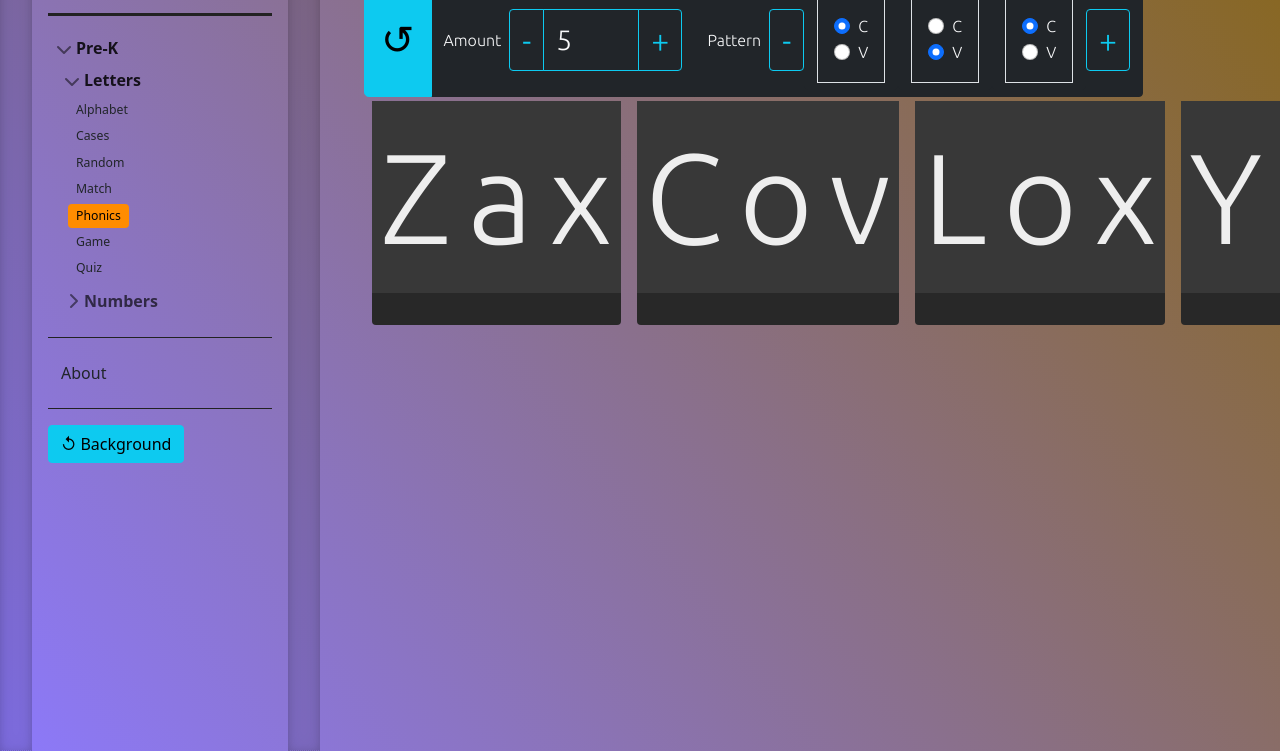
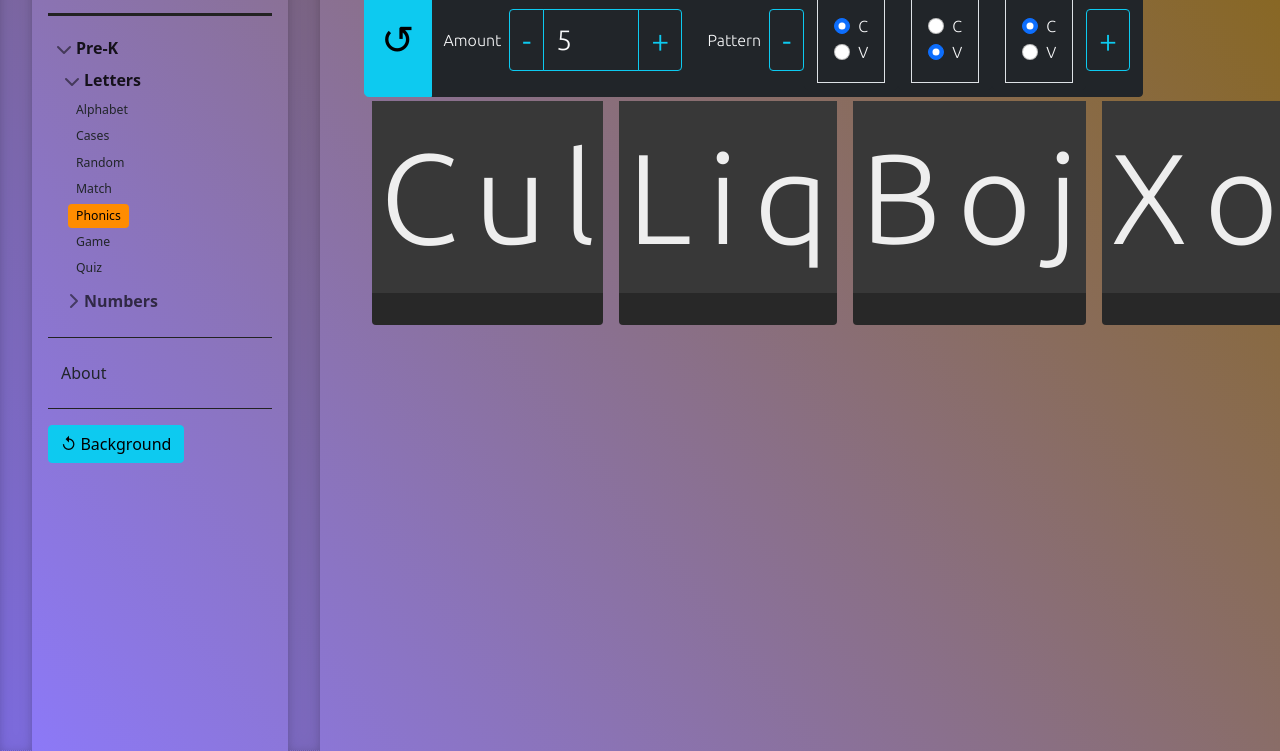
Before and after one commit to sfrisby/abcs-and-123s, a plain HTML site: page src/index.htm in a window 1280 px wide. Shown: the part 49-800 px from the top of the page. Drawn offline with nearby package versions, Linux system fonts and the light colour scheme; a web font is replaced by a local one.

Commit message:
generating via consonant or vowel radio input

```diff
--- a/src/index.htm
+++ b/src/index.htm
@@ -266,37 +266,37 @@
                                     <div class="input-group">
                                         <button class="btn btn-outline-info bg-dark fs-2" type="button"
                                             id="ordered-max-sub-btn"
-                                            onclick="decrement('phonicLetterAmount'); setLetterPhonicsStage()">
+                                            onclick="decrement('phonicWordAmount'); setLetterPhonicsStage()">
                                             - </button>
                                         <input type="text"
                                             class="form-control btn-outline-info bg-dark text-light fs-3 max-width-6rem"
                                             placeholder="count by"
                                             aria-label="The number of random numbers to generate."
-                                            id="phonicLetterAmount" value="5" oninput="setLetterPhonicsStage()"
+                                            id="phonicWordAmount" value="5" oninput="setLetterPhonicsStage()"
                                             maxlength="4">
                                         <button class="btn btn-outline-info bg-dark fs-2" type="button"
                                             id="ordered-max-add-btn"
-                                            onclick="increment('phonicLetterAmount'); setLetterPhonicsStage()">
+                                            onclick="increment('phonicWordAmount'); setLetterPhonicsStage()">
                                             + </button>
                                     </div>
                                 </span>
                                 <span class="input-group-text bg-dark btn-outline-dark text-light" id="phonic-letter-checkboxes">
                                     <div class="half-rem-right">Pattern</div>
                                     <button class="btn btn-outline-info bg-dark fs-2" type="button"
-                                        id="remove-phonics-letter-btn" onclick="removePhonicsLetter()" title="Remove last letter (minimum of 3).">
+                                        id="remove-phonics-letter-btn" onclick="removePhonicsLetter(); setLetterPhonicsStage()" title="Remove last letter (minimum of 3).">
                                         - </button>
                                     <span class="input-group-text bg-dark btn-outline-dark text-light">
                                         <div class="p-3 border bg-dark">
                                             <div class="form-check">
                                                 <input class="form-check-input" type="radio" name="phonic-letter-1"
-                                                    id="consonant-1" title="Consonant" checked>
+                                                    id="consonant-1" title="Consonant" checked onchange="setLetterPhonicsStage()">
                                                 <label class="form-check-label" for="consonant-1">
                                                     C
                                                 </label>
                                             </div>
                                             <div class="form-check">
                                                 <input class="form-check-input" type="radio" name="phonic-letter-1"
-                                                    id="vowel-1" title="Vowel">
+                                                    id="vowel-1" title="Vowel" onchange="setLetterPhonicsStage()">
                                                 <label class="form-check-label" for="vowel-1">
                                                     V
                                                 </label>
@@ -307,14 +307,14 @@
                                         <div class="p-3 border bg-dark">
                                             <div class="form-check">
                                                 <input class="form-check-input" type="radio" name="phonic-letter-2"
-                                                    id="consonant-2" title="Consonant">
+                                                    id="consonant-2" title="Consonant" onchange="setLetterPhonicsStage()">
                                                 <label class="form-check-label" for="consonant-2">
                                                     C
                                                 </label>
                                             </div>
                                             <div class="form-check">
                                                 <input class="form-check-input" type="radio" name="phonic-letter-2"
-                                                    id="vowel-2" title="Vowel" checked>
+                                                    id="vowel-2" title="Vowel" checked onchange="setLetterPhonicsStage()">
                                                 <label class="form-check-label" for="vowel-2">
                                                     V
                                                 </label>
@@ -325,14 +325,14 @@
                                         <div class="p-3 border bg-dark">
                                             <div class="form-check">
                                                 <input class="form-check-input" type="radio" name="phonic-letter-3"
-                                                    id="consonant-3" title="Consonant" checked>
+                                                    id="consonant-3" title="Consonant" checked onchange="setLetterPhonicsStage()">
                                                 <label class="form-check-label" for="consonant-3">
                                                     C
                                                 </label>
                                             </div>
                                             <div class="form-check">
                                                 <input class="form-check-input" type="radio" name="phonic-letter-3"
-                                                    id="vowel-3" title="Vowel">
+                                                    id="vowel-3" title="Vowel" onchange="setLetterPhonicsStage()">
                                                 <label class="form-check-label" for="vowel-3">
                                                     V
                                                 </label>
@@ -340,7 +340,7 @@
                                         </div>
                                     </span>
                                     <button class="btn btn-outline-info bg-dark fs-2" type="button"
-                                        id="add-phonics-letter-btn" onclick="addPhonicsLetter()">
+                                        id="add-phonics-letter-btn" title ="Add new consonant (default) or vowel." onclick="addPhonicsLetter(); setLetterPhonicsStage()">
                                         + </button>
                                 </span>
                             </div>
--- a/src/letters.js
+++ b/src/letters.js
@@ -43,27 +43,8 @@ function setRandomLetterContent() {
     $('#letterRandomStage').html(output);
 }
 
-function getPhonicLetterAmount() {
-    return Number($("#phonicLetterAmount").val());
-}
-
-function setLetterPhonicsStage() {
-    let output = "";
-    for (var i = 0; i < getPhonicLetterAmount(); i++) {
-        let c1 = getRandomIndex(CONSONANTS);
-        let c2 = getRandomIndex(CONSONANTS);
-        let v = getRandomIndex(VOWELS);
-        let con1 = CONSONANTS[c1].toUpperCase();
-        let vowel1 = VOWELS[v].toLowerCase();
-        let con2 = CONSONANTS[c2].toLowerCase();
-        let w = con1 + vowel1 + con2;
-        output += ("<div class='click-me-container rounded' id='random_" + w + "_" + i + "' onclick='setRandomLinearBackgroundAndChildren(this)' oncontextmenu='removeStyle(this); return false;'>");
-        output += ("<div class='click-me' id='random_" + w + con1 + "_" + i + "' onclick='setRandomLinearBackground(this); event.cancelBubble=true;' oncontextmenu='removeStyle(this); return false;'>" + con1 + "</div>")
-        output += ("<div class='click-me' id='random_" + w + vowel1 + "_" + i + "' onclick='setRandomLinearBackground(this); event.cancelBubble=true;' oncontextmenu='removeStyle(this); return false;'>" + vowel1 + "</div>")
-        output += ("<div class='click-me' id='random_" + w + con2 + "_" + i + "' onclick='setRandomLinearBackground(this); event.cancelBubble=true;' oncontextmenu='removeStyle(this); return false;'>" + con2 + "</div>")
-        output += ("</div>");
-    }
-    $('#letterPhonicsStage').html(output);
+function getPhonicWordAmount() {
+    return Number($("#phonicWordAmount").val());
 }
 
 function getRandomLetter(correct) {
@@ -402,10 +383,56 @@ function addPhonicsLetter() {
 
     var newLetter = "<span class='input-group-text bg-dark btn-outline-dark text-light'>" +
         "<div class='p-3 border bg-dark'><div class='form-check'>" +
-        "<input class='form-check-input' type='radio' name='" + phonicName + "' id='" + consonantId + "' title='Consonant' checked>" +
+        "<input class='form-check-input' type='radio' name='" + phonicName + "' id='" + consonantId +
+        "' title='Consonant' checked onchange='setLetterPhonicsStage()'>" +
         "<label class='form-check-label' for='" + consonantId + "'>C</label></div><div class='form-check'>" +
-        "<input class='form-check-input' type='radio' name='" + phonicName + "' id='" + vowelId + "' title='Vowel'>" +
+        "<input class='form-check-input' type='radio' name='" + phonicName + "' id='" + vowelId +
+        "' title='Vowel' onchange='setLetterPhonicsStage()'>" +
         "<label class='form-check-label' for='" + vowelId + "'>V</label></div></div></span>";
 
     $("#add-phonics-letter-btn").before(newLetter);
 }
+
+function getRandomConsonant() {
+    return CONSONANTS[getRandomIndex(CONSONANTS)];
+}
+
+function getRandomVowel() {
+    return VOWELS[getRandomIndex(VOWELS)];
+}
+
+function setLetterPhonicsStage() {
+    let output = "";
+    for (var i = 0; i < getPhonicWordAmount(); i++) {
+        let w = getPhonicWord()
+        output += ("<div class='click-me-container rounded' id='rand_word_" + w + "_" + i + "' onclick='setRandomLinearBackgroundAndChildren(this)' oncontextmenu='removeStyle(this); return false;'>");
+        output += getPhonicWordHtml(w);
+        output += ("</div>");
+    }
+    $('#letterPhonicsStage').html(output);
+}
+
+function getPhonicWordHtml(word) {
+    let output = "";
+    for (var l = 0; l < word.length; l++) {
+        output += ("<div class='click-me' id='rand_letter_" + word + "_" + word[l] + "_" + l + "' onclick='setRandomLinearBackground(this); event.cancelBubble=true;' oncontextmenu='removeStyle(this); return false;'>" + word[l] + "</div>")
+    }
+    return output;
+}
+
+function getPhonicWord() {
+    let firstLetter = true;
+    let letters = $("[id^=consonant-]")
+    let output = "";
+    for (var l = 0; l < letters.length; l++) {
+        let c = "";
+        if (letters[l].checked) { // consonant
+            c = firstLetter ? getRandomConsonant().toUpperCase() : getRandomConsonant().toLowerCase();
+        } else { // vowel
+            c = firstLetter ? getRandomVowel().toUpperCase() : getRandomVowel().toLowerCase();
+        }
+        output += c;
+        if (firstLetter) firstLetter = !firstLetter;
+    }
+    return output;
+}
```
